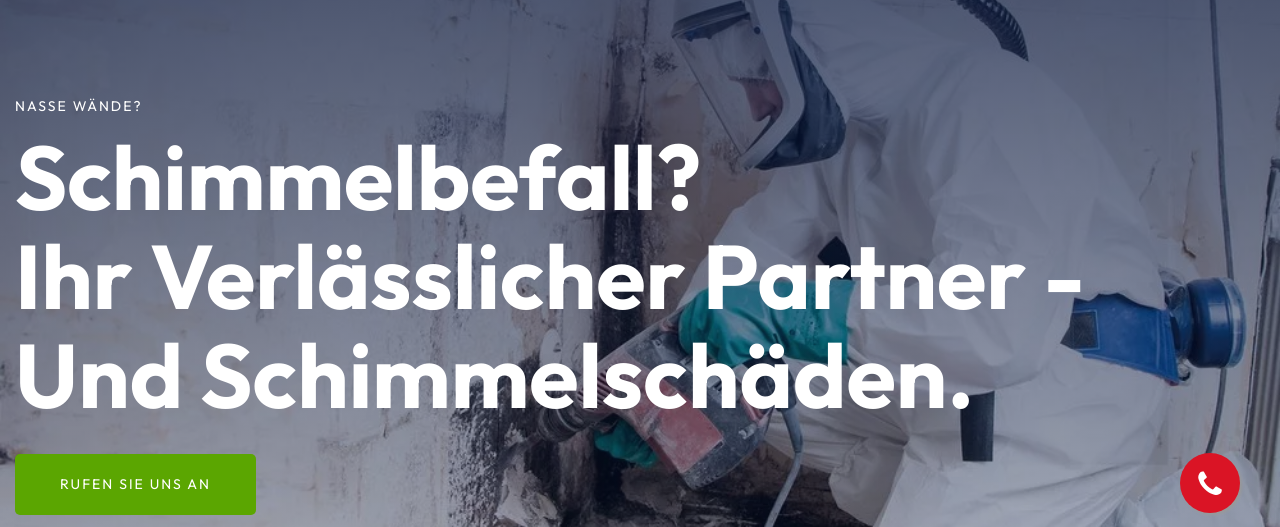
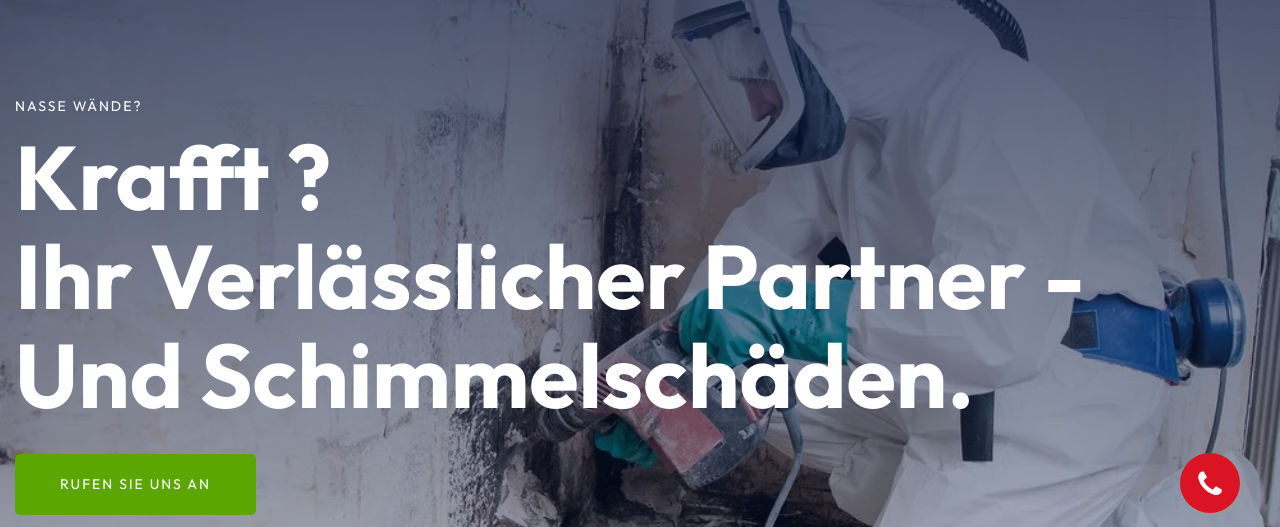
Before and after one commit to schimmelwand/Krafft.de, a plain HTML site: page index.html in a window 1280 px wide. Shown: the part 167-694 px from the top of the page. Drawn offline with nearby package versions, Linux system fonts and the light colour scheme.

Commit message:
Update index.html

```diff
--- a/index.html
+++ b/index.html
@@ -66,7 +66,7 @@
                   <br>
                   <br>
                   <span class="suptitle">Nasse Wände? </span>
-                  <h1>Schimmelbefall?  <br>Ihr verlässlicher Partner - und Schimmelschäden.  </h1>
+                  <h1>Krafft ?  <br>Ihr verlässlicher Partner - und Schimmelschäden.  </h1>
                   <a class="btn" href="#contact">Rufen sie uns an </a>
                </div>
                <!--/.header-content-->
```
